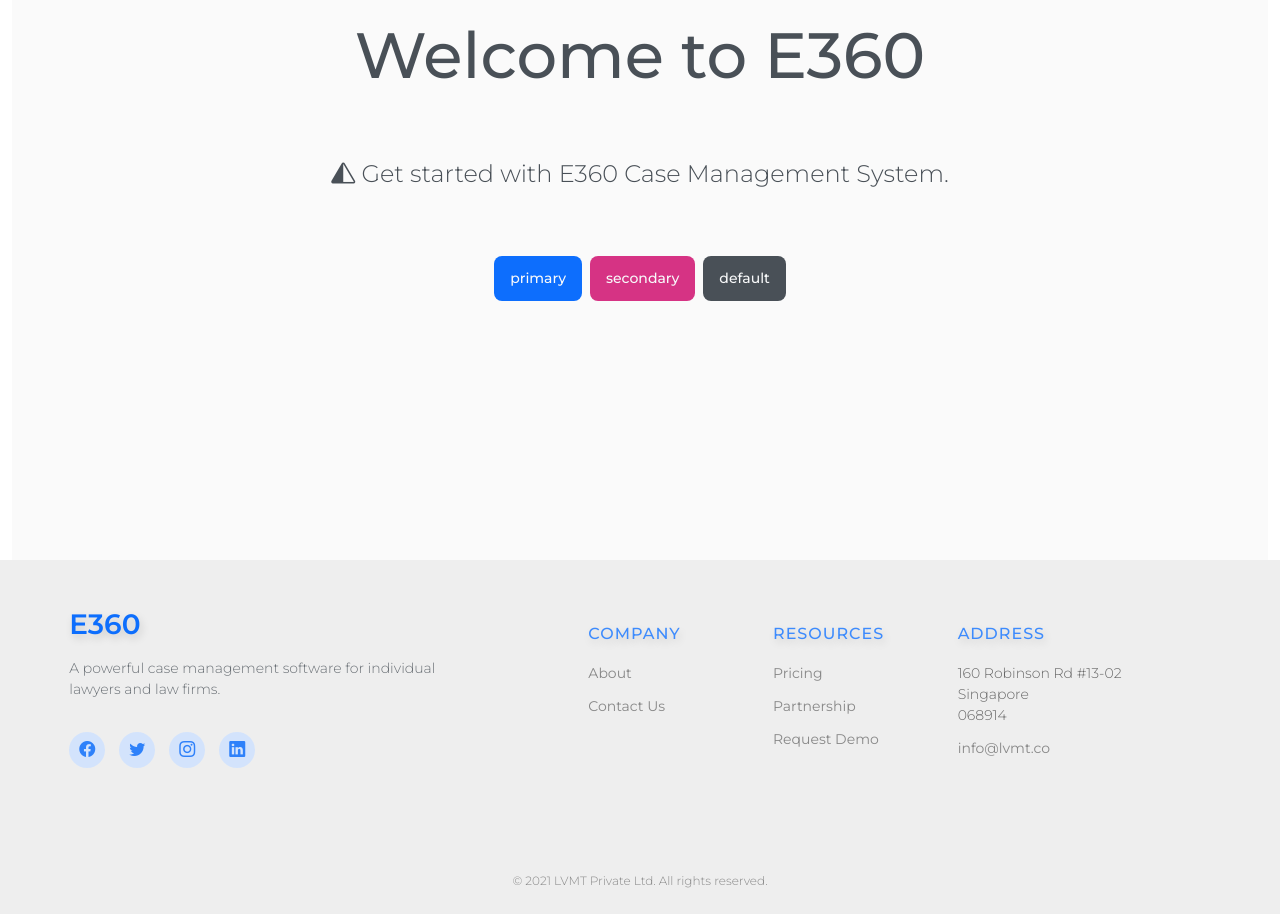
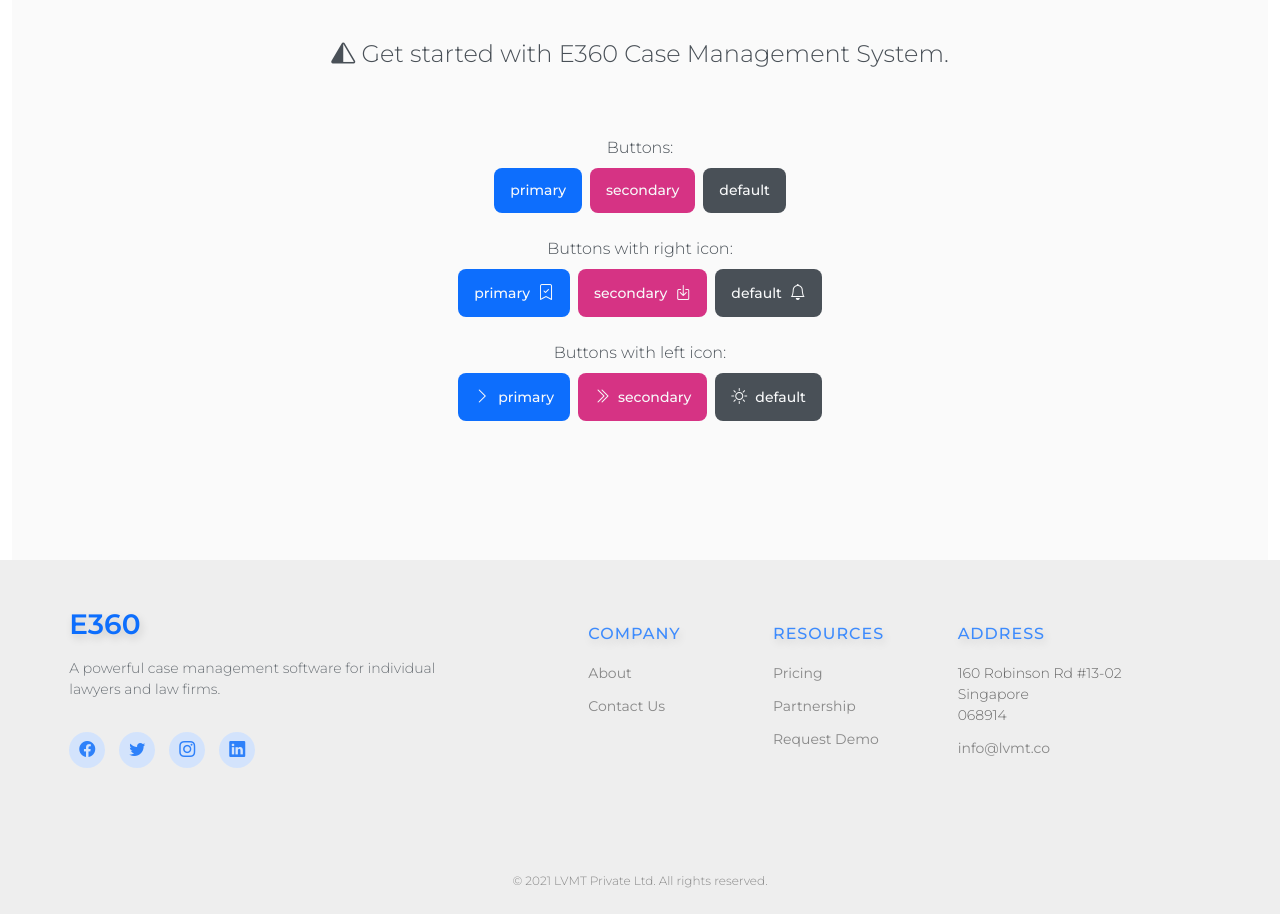
Before and after one commit to tylersai/lvmt-website, a Next.js app: page / in a window 1280 px wide. Shown: the part 1040-1954 px from the top of the page. Built offline with nearby package versions, Linux system fonts and the light colour scheme.

Commit message:
showcase buttons in home page

```diff
--- a/pages/index.tsx
+++ b/pages/index.tsx
@@ -30,10 +30,33 @@
         <p className={styles.description2}>
           <i className="bi bi-triangle-half"></i> Get started with E360 Case Management System.
         </p>
+        <p className="mb-2">Buttons:</p>
         <div className="d-flex" style={{ gap: "8px" }}>
           <Button>primary</Button>
           <Button color="secondary">secondary</Button>
           <Button color="default">default</Button>
+        </div>
+        <p className="mt-4 mb-2">Buttons with right icon:</p>
+        <div className="d-flex" style={{ gap: "8px" }}>
+          <Button icon="bookmark-check">primary</Button>
+          <Button color="secondary" icon="box-arrow-in-down">
+            secondary
+          </Button>
+          <Button color="default" icon="bell">
+            default
+          </Button>
+        </div>
+        <p className="mt-4 mb-2">Buttons with left icon:</p>
+        <div className="d-flex" style={{ gap: "8px" }}>
+          <Button icon="chevron-right" iconPlacement="left">
+            primary
+          </Button>
+          <Button color="secondary" icon="chevron-double-right" iconPlacement="left">
+            secondary
+          </Button>
+          <Button color="default" icon="brightness-high" iconPlacement="left">
+            default
+          </Button>
         </div>
       </section>
     </PageLayout>
```
